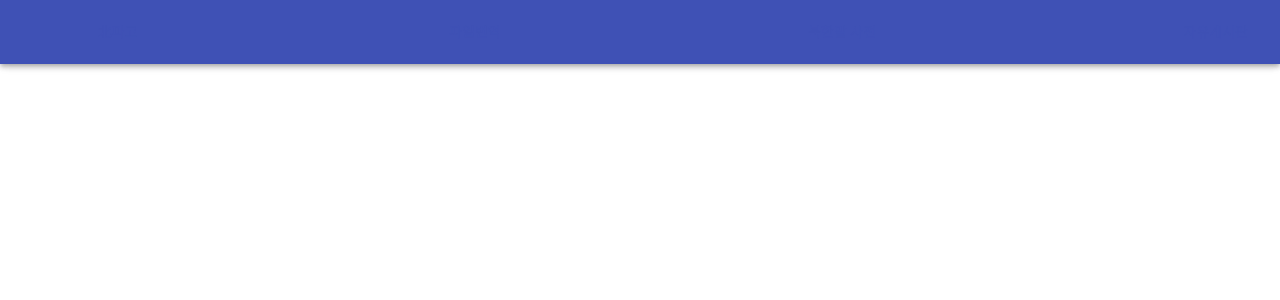
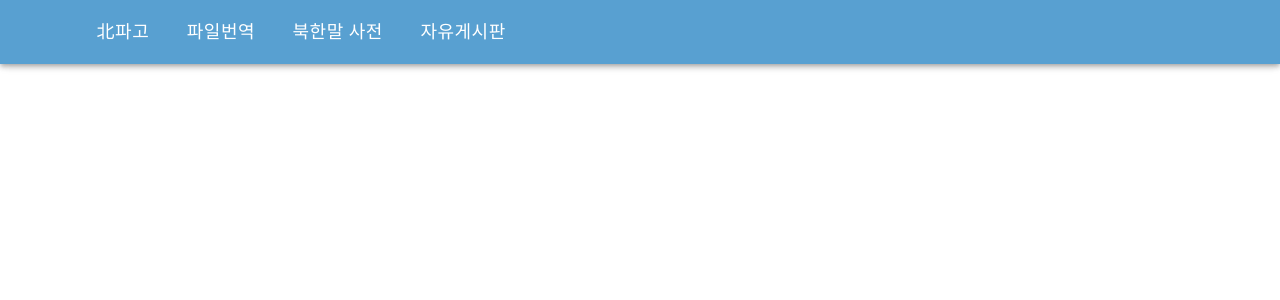
Before and after one commit to LireEruel/BukPago_React, a React (Create React App) app: page / in a window 1280 px wide. Shown: the top 300 px of the page. Built offline with nearby package versions, Linux system fonts and the light colour scheme.

Commit message:
툴바 생성

```diff
--- a/src/App.js
+++ b/src/App.js
@@ -1,14 +1,19 @@
 import './App.css';
 import {
-  BrowserRouter as Router
+  BrowserRouter as Router, Switch
 } from "react-router-dom";
 import {observer} from "mobx-react"
 import HomeLayout from "./HomeLayout"
+
 const App= observer( (props) => {
   return (
     <div className="App">
       <Router>
-        <HomeLayout></HomeLayout>
+        <HomeLayout>
+          <Switch>
+
+          </Switch>
+        </HomeLayout>
       </Router>
     </div>
   );
--- a/src/HomeLayout.js
+++ b/src/HomeLayout.js
@@ -1,12 +1,14 @@
 import React from 'react';
 import {
     AppBar,
+    createMuiTheme,
     Toolbar,
 } from '@material-ui/core';
 import { makeStyles } from "@material-ui/styles"
-import 'fontsource-roboto';
 import Grid from '@material-ui/core/Grid';
 import Button from '@material-ui/core/Button';
+import MuiThemeProvider from "@material-ui/core/styles/MuiThemeProvider";
+
 
 const useStyle = makeStyles((theme) => ({
     root: {
@@ -21,10 +23,21 @@ const useStyle = makeStyles((theme) => ({
         width: '40%'
     },
     title: {
-        textColor: 'ffffff'
+        fontSize : '18px'
     }
 }))
 
+const whiteTheme = createMuiTheme({
+  palette: {
+    primary: {
+      main: "#ffffff",
+      contrastText: "#fff" //button text white instead of black
+    },
+    background: {
+      default: "#394764"
+    }
+  }
+});
 
 function HomeLayout(props) {
 
@@ -39,11 +52,12 @@ function HomeLayout(props) {
                         justify="space-between"
                         alignItems="flex-start"
                     >
-                        <Button className={classes.title} color="primary" >北파고</Button>
-                        <Button className={classes.title} color="primary">파일번역</Button>
-                        <Button className={classes.title} color="primary">북한말 사전</Button>
-                        <Button className={classes.title} color="primary">자유게시판</Button>
-
+                    <MuiThemeProvider theme={whiteTheme}>
+                        <Button className={classes.title} color="primary" size="large" >北파고</Button>
+                        <Button className={classes.title} color="primary" size="large" >파일번역</Button>
+                        <Button className={classes.title} color="primary" size="large" >북한말 사전</Button>
+                        <Button className={classes.title} color="primary" size="large">자유게시판</Button>
+                    </MuiThemeProvider>
                     </Grid>
 
                 </Toolbar>
```
Also changed, not shown: package.json (+21 -15 lines), 2 other files (tests, documents, lock files or other folders).
